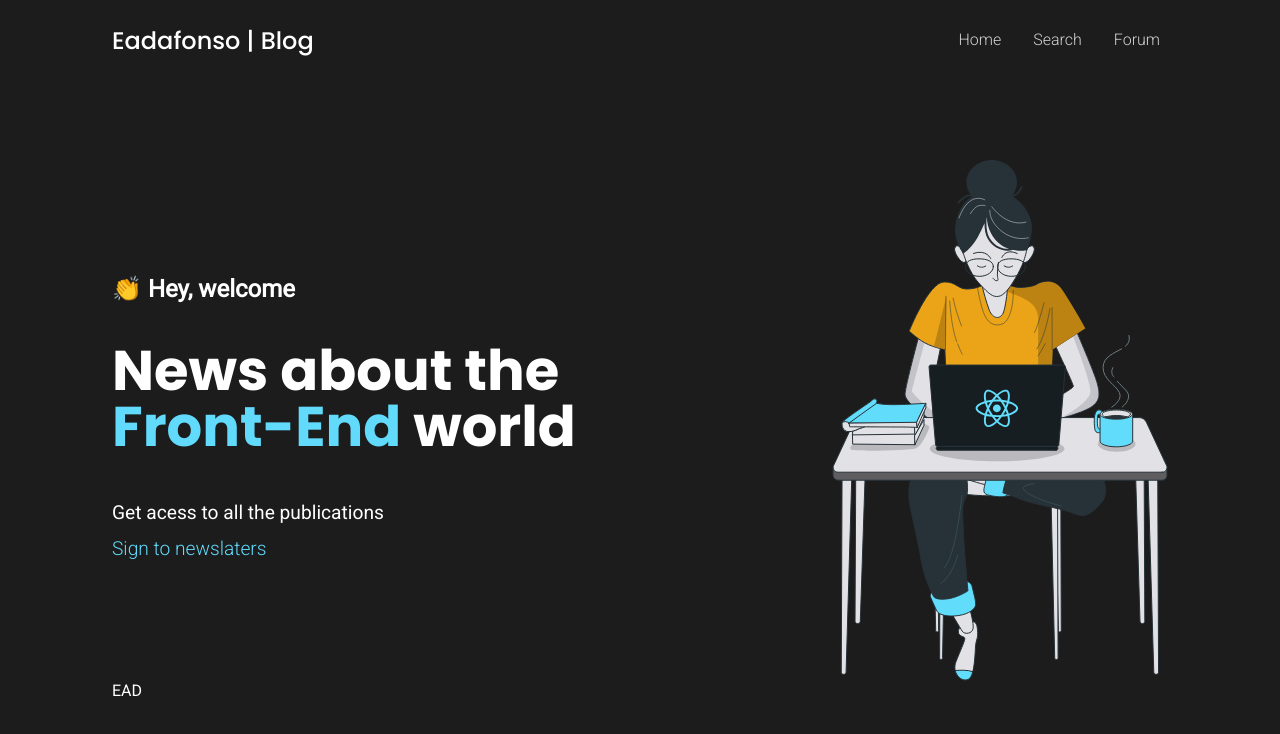
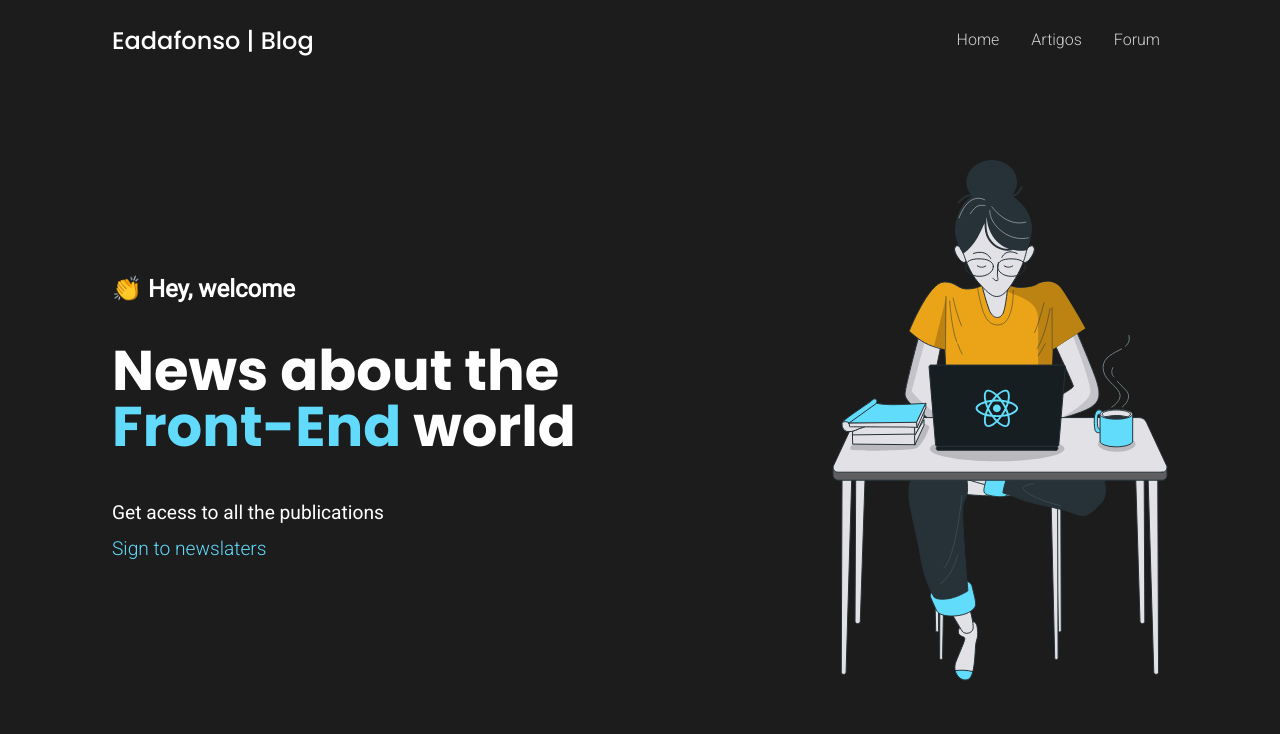
Before and after one commit to eadafonso/eadafonso-blog, a Next.js app: page / in a window 1280 px wide. Shown: the top 734 px of the page. Built offline with nearby package versions, Linux system fonts and the light colour scheme.

Commit message:
chore: refactor home page, change search for post title

```diff
--- a/package.json
+++ b/package.json
@@ -11,7 +11,8 @@
   "dependencies": {
     "next": "12.1.0",
     "react": "17.0.2",
-    "react-dom": "17.0.2"
+    "react-dom": "17.0.2",
+    "react-icons": "^4.3.1"
   },
   "devDependencies": {
     "@types/node": "17.0.21",
--- a/src/components/Header/index.tsx
+++ b/src/components/Header/index.tsx
@@ -13,7 +13,7 @@ const Header: React.FC = () => {
 
           <nav>
             <a href="#">Home</a>
-            <a href="#">Search</a>
+            <a href="#">Artigos</a>
             <a href="#">Forum</a>
           </nav>
         </div>
--- a/src/pages/index.tsx
+++ b/src/pages/index.tsx
@@ -32,13 +32,7 @@ const Home: NextPage = () => {
 
           <img src="/image/avatar.svg" alt="the girl cod" />
         </div>
-
-        <span>EAD</span>
       </main>
-
-      {/* <main className={styles.cardContainer}>
-        <h2>All Post</h2>
-      </main> */}
     </>
   );
 };
--- a/src/styles/heme.module.scss
+++ b/src/styles/heme.module.scss
@@ -49,13 +49,3 @@
     height: 4rem;
   }
 }
-
-.cardContainer {
-  max-width: 1120px;
-  margin: 0 auto;
-  padding: 0 2rem;
-  margin-top: 1rem;
-
-  display: flex;
-  flex-direction: column;
-}
```
Also changed, not shown: 1 other file (tests, documents, lock files or other folders).
